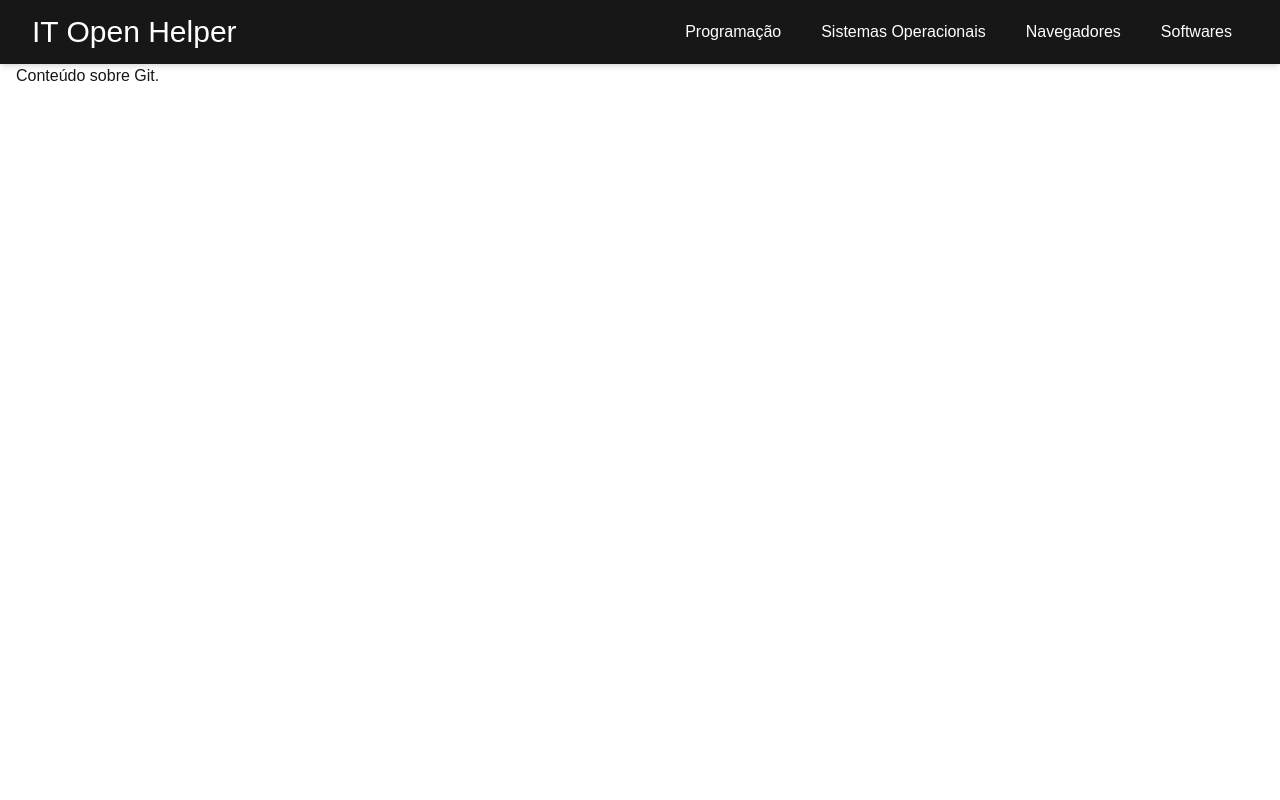
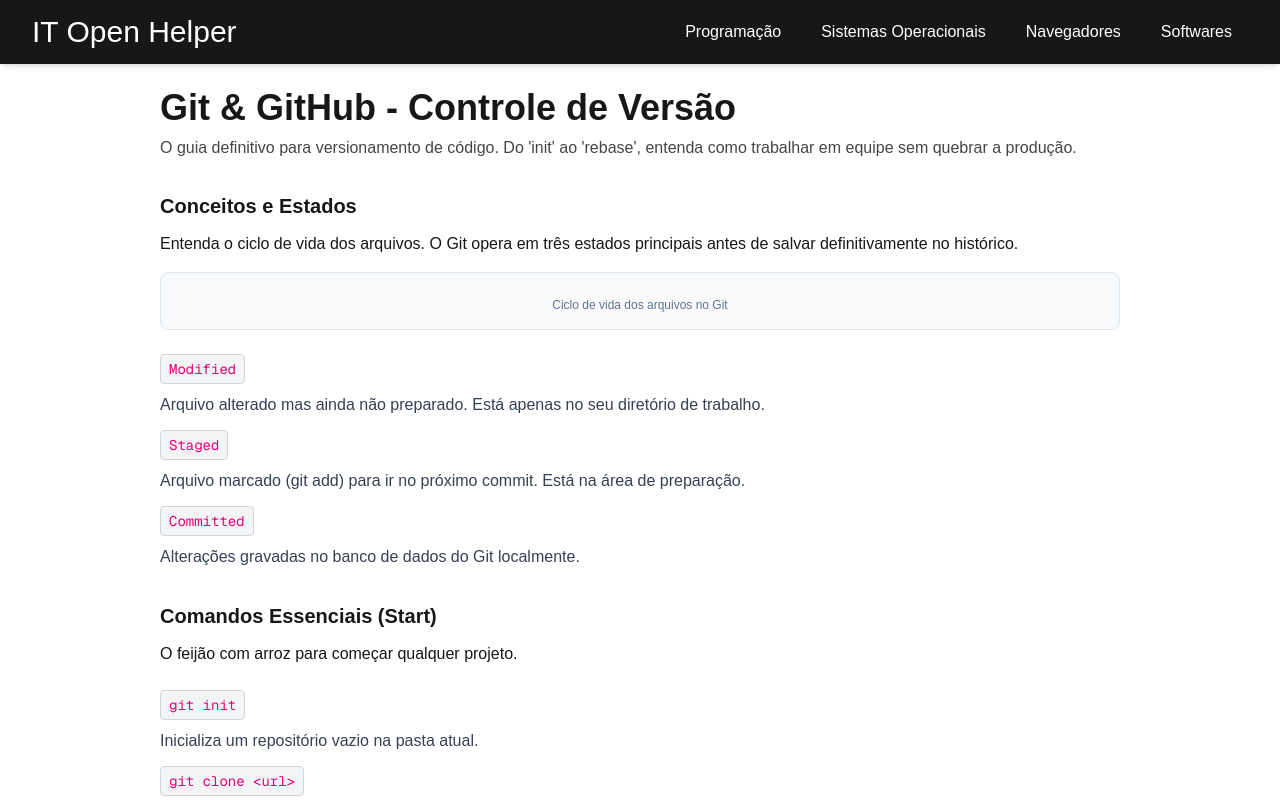
Before and after one commit to jonathaneamorim/web-it-open-helper, a Next.js app: page /programming/git in a window 1280 px wide. Shown: the top 800 px of the page. Built offline with nearby package versions, Linux system fonts and the light colour scheme.

Commit message:
feat: creation git page

```diff
--- a/src/app/programming/git/page.tsx
+++ b/src/app/programming/git/page.tsx
@@ -1,11 +1,119 @@
-import Image from "next/image";
+import gitData from "@/data/programming/git.json";
+import CodeListItem from "@/components/CodeListItem";
 
-export default function Git() {
+type SectionItem = {
+  code: string;
+  description: string;
+};
+
+type Section = {
+  id: string;
+  title: string;
+  description?: string;
+  example?: string;
+  items: SectionItem[];
+};
+
+type PageData = {
+  title: string;
+  description: string;
+  sections: Section[];
+  links?: { title: string; url: string }[];
+};
+
+export default function GitPage() {
+  const data = gitData as unknown as PageData;
+
   return (
-    <div>
-      <p>
-        Conteúdo sobre Git.
-      </p>
+    <div className="w-full min-h-screen">
+      <div className="container mx-auto max-w-5xl px-4 py-6 sm:px-6 lg:px-8">
+
+        <div className="mb-6 sm:mb-8">
+          <h1 className="text-2xl sm:text-3xl lg:text-4xl font-bold mb-2 text-(--foreground)">
+            {data.title}
+          </h1>
+          <p className="text-sm sm:text-base text-(--foreground) opacity-80">
+            {data.description}
+          </p>
+        </div>
+
+        <div className="space-y-6 sm:space-y-8">
+          {data.sections.map((section) => (
+            <div key={section.id}>
+
+              <div className="mb-4 sm:mb-6">
+                <h2 className="text-lg sm:text-xl font-bold mb-2 sm:mb-3 text-(--foreground)">
+                  {section.title}
+                </h2>
+
+                {section.description && (
+                  <p className="text-sm sm:text-base text-(--foreground) mb-3">
+                    {section.description}
+                  </p>
+                )}
+
+                {section.id === "conceitos-basicos" && (
+                   <div className="my-4 p-4 bg-slate-50 rounded-lg border border-slate-200">
+
+                     <p className="text-xs text-center text-slate-500 mt-2">Ciclo de vida dos arquivos no Git</p>
+                   </div>
+                )}
+
+                {section.id === "branching" && (
+                   <div className="my-4 p-4 bg-slate-50 rounded-lg border border-slate-200">
+
+                     <p className="text-xs text-center text-slate-500 mt-2">Fluxo de Ramificação (Branching)</p>
+                   </div>
+                )}
+
+                {section.id === "rebase" && (
+                   <div className="my-4 p-4 bg-slate-50 rounded-lg border border-slate-200">
+
+                     <p className="text-xs text-center text-slate-500 mt-2">Diferença visual: Merge vs Rebase</p>
+                   </div>
+                )}
+
+                {section.example && (
+                    <pre className="bg-(--foreground) p-3 sm:p-4 rounded border border-gray-300 overflow-x-auto mb-4">
+                      <code className="text-xs sm:text-sm font-mono text-(--background) whitespace-pre">
+                        {section.example}
+                      </code>
+                    </pre>
+                )}
+
+                 {section.items && section.items.length > 0 && (
+                    <CodeListItem
+                        title={undefined}
+                        items={section.items}
+                    />
+                )}
+              </div>
+            </div>
+          ))}
+        </div>
+
+        {data.links && data.links.length > 0 && (
+          <div className="mt-8 sm:mt-12 pt-6 sm:pt-8 border-t border-gray-300">
+            <h2 className="text-xl sm:text-2xl font-bold mb-3 sm:mb-4 text-(--foreground)">
+              Referência & Joguinhos
+            </h2>
+            <ul className="space-y-2">
+              {data.links.map((link, index) => (
+                <li key={index}>
+                  <a
+                    href={link.url}
+                    target="_blank"
+                    rel="noopener noreferrer"
+                    className="text-sm sm:text-base text-blue-600 hover:text-blue-800 hover:underline break-words"
+                  >
+                    {link.title} →
+                  </a>
+                </li>
+              ))}
+            </ul>
+          </div>
+        )}
+      </div>
     </div>
   );
 }
```
